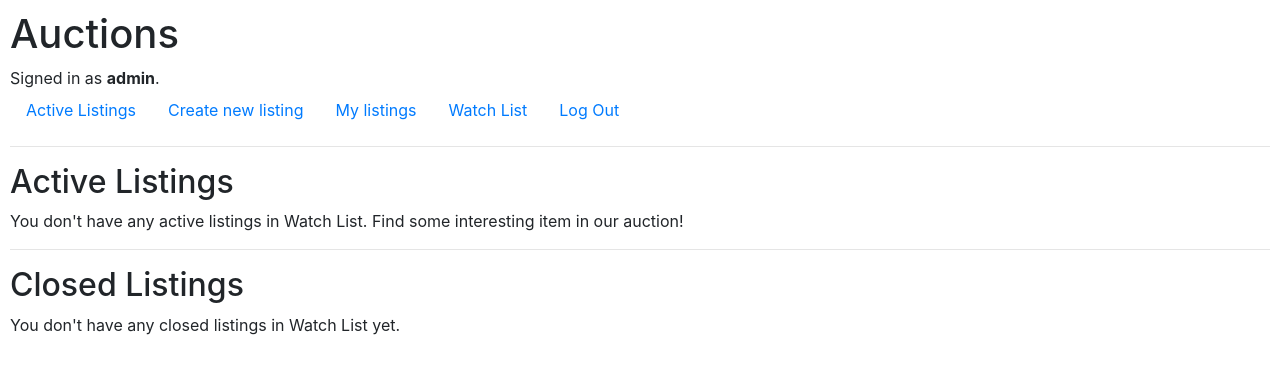
After one commit to kseniiaIrinarkhova/commerce, a Django app: page /listing/watchlist in a window 1280 px wide. The commit adds this page. Shown: the top 374 px of the page. Run offline with Django 3.2, Linux system fonts and the light colour scheme; a user stored in the database is signed in; data comes from the database, SQL or seed files in the repository; some libraries are stand-ins or nearby versions.

Commit message:
added watchlist page

```diff
--- a/auctions/templates/auctions/layout.html
+++ b/auctions/templates/auctions/layout.html
@@ -27,6 +27,9 @@
                 <li>
                     <a class="nav-link" href="{% url 'my_listings' %}">My listings</a>
                 </li>
+                <li>
+                    <a class="nav-link" href="{% url 'my_watchlist' %}">Watch List</a>
+                </li>
 
                 <li class="nav-item">
                     <a class="nav-link" href="{% url 'logout' %}">Log Out</a>
--- /dev/null
+++ b/auctions/templates/auctions/watchlist.html
@@ -0,0 +1,52 @@
+{% extends "auctions/layout.html" %}
+{% block title %}
+Watch List
+{% endblock %}
+{% block body %}
+<h2>Active Listings</h2>
+{% if active_list %}
+<div class="active_list_table">
+    {% for item in active_list %}
+    <div class="row">
+        <div class="col_img">
+            <img src="{{ item.image }}" alt="Listing item image">
+        </div>
+        <div class="col_title">
+            {{ item.title }}
+        </div>
+        <div class="col_bid">
+            ${{ item.price}} / $ MY bid
+        </div>
+        <div class="col_actions">
+           {#  <a href="{% url 'add_bid' item.id %}"> #} <a href="#">Add bid</a>
+            <button>Delete from watchlist</button>
+        </div>
+    </div>
+    {% endfor %}
+</div>
+{% else %}
+<p> You don't have any active listings in Watch List. Find some interesting item in our auction!</p>
+{% endif %}
+<hr>
+<h2>Closed Listings</h2>
+{% if closed_list %}
+<div class="closed_list_table">
+    {% for item in closed_list %}
+    <div class="row">
+        <div class="col_img">
+            <img src="{{ item.image }}" alt="Listing item image">
+        </div>
+        <div class="col_title">
+            {{ item.title }}
+        </div>
+        <div class="col_bid">
+            shere short note if you won or not
+        </div>
+    </div>
+
+    {% endfor %}
+</div>
+{% else %}
+<p>You don't have any closed listings in Watch List yet.</p>
+{% endif %}
+{% endblock %}
--- a/auctions/urls.py
+++ b/auctions/urls.py
@@ -10,6 +10,7 @@ urlpatterns = [
     path("listing/<int:listing_id>", views.listing, name="listing"),
     path("listing/new", views.new_listing, name="new_listing"),
     path("listing/mine", views.my_listings, name="my_listings"),
+    path("listing/watchlist", views.my_watchlist, name="my_watchlist"),
     path("listing/<int:listing_id>/edit", views.edit, name="edit"),
     path("listing/<int:listing_id>/edit_watchlist", views.edit_watchlist, name="edit_watchlist")
 ]
--- a/auctions/views.py
+++ b/auctions/views.py
@@ -157,3 +157,11 @@ def edit_watchlist(request, listing_id):
     else:
         user.watchlist.add(listing)
     return HttpResponseRedirect(reverse("listing", args=(listing_id,)))
+
+@login_required
+def my_watchlist(request):
+    user = User.objects.get(username = request.user.username)
+    return render(request,"auctions/watchlist.html", {
+        "active_list": user.watchlist.all().filter(is_active = True),
+        "closed_list": user.watchlist.all().filter(is_active = False)
+    })
```
